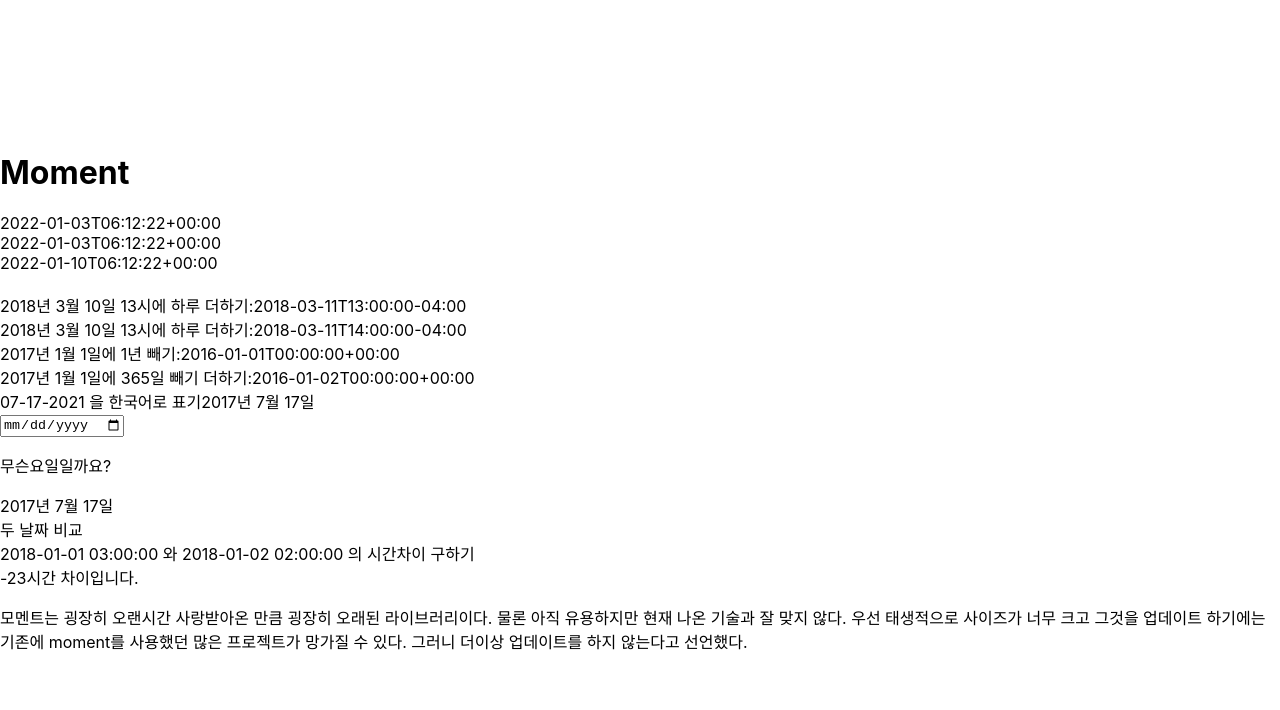
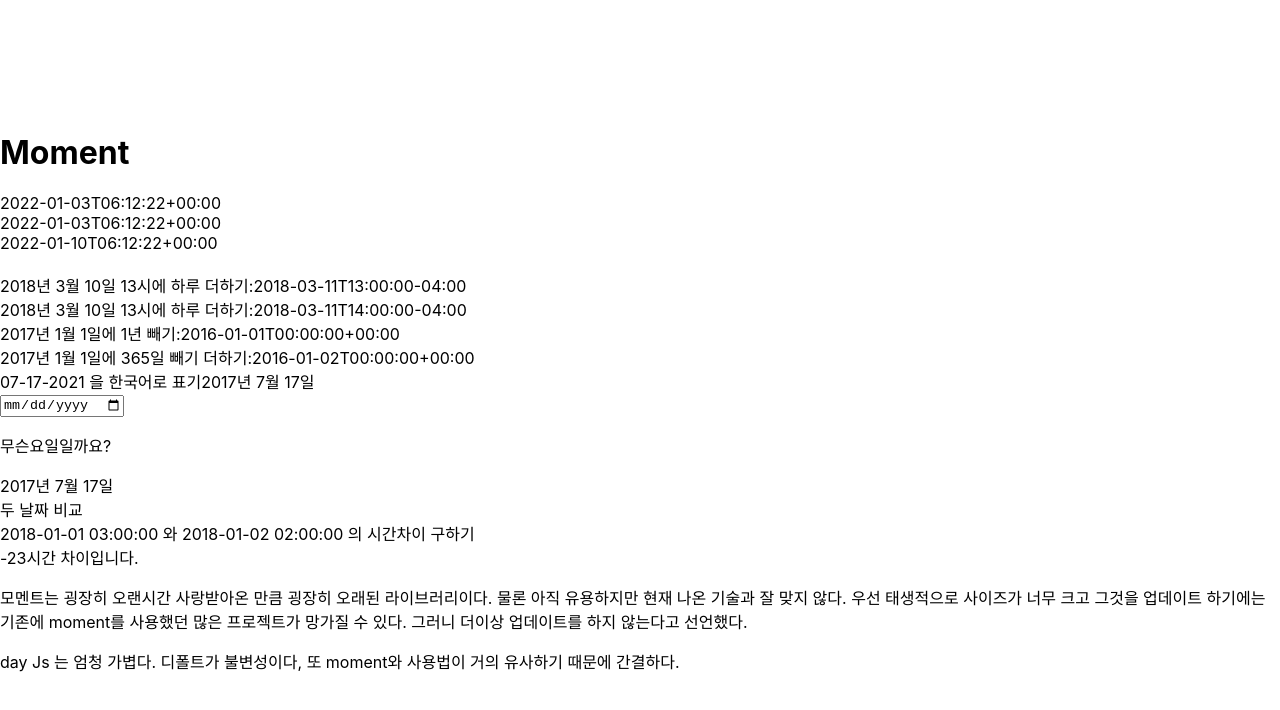
Before and after one commit to hanamDeveloper/playground_react, a React (Create React App) app: page /moment in a window 1280 px wide. Shown: the top 710 px of the page. Built offline with nearby package versions, Linux system fonts and the light colour scheme.

Commit message:
Install recoil

```diff
--- a/package.json
+++ b/package.json
@@ -13,6 +13,7 @@
     "react-dom": "^17.0.2",
     "react-router-dom": "^6.2.1",
     "react-scripts": "4.0.3",
+    "recoil": "^0.6.1",
     "styled-components": "^5.3.3",
     "web-vitals": "^1.1.2"
   },
--- a/src/App.js
+++ b/src/App.js
@@ -8,12 +8,13 @@
 import PZoomImage from "./pages/PZoomImage";
 import PComment from "./pages/PComment";
 import MomentExample from "./pages/Moment";
+import { RecoilRoot } from "recoil";
 
 function App() {
   return (
     <UserProvider>
+      <RecoilRoot>
         <div className="container">
-
           <Routes>
             <Route exact path="/" element={<Home />} />
             <Route exact path="/infiniteScroll" element={<PInfiniteScroll />} />
@@ -23,8 +24,8 @@
             <Route exact path="/comment" element={<PComment />} />
             <Route exact path="/moment" element={<MomentExample />} />
           </Routes>
-
         </div>
+      </RecoilRoot>
     </UserProvider>
   );
 }
--- /dev/null
+++ b/src/components/RecoilTodo.js
@@ -0,0 +1,3 @@
+import React from 'react'
+
+const
--- a/src/pages/Moment.js
+++ b/src/pages/Moment.js
@@ -56,6 +56,9 @@
             <p>모멘트는 굉장히 오랜시간 사랑받아온 만큼 굉장히 오래된 라이브러리이다.
                 물론 아직 유용하지만 현재 나온 기술과 잘 맞지 않다. 우선 태생적으로 사이즈가 너무 크고 그것을 업데이트 하기에는 기존에 moment를 사용했던 많은 프로젝트가 망가질 수 있다. 그러니 더이상 업데이트를 하지 않는다고 선언했다.
             </p>
+
+            <p>day Js 는 엄청 가볍다. 디폴트가 불변성이다, 또 moment와 사용법이 거의 유사하기 때문에 간결하다.
+            </p>
         </div>
     )
 }
--- /dev/null
+++ b/src/store/recoil.js
@@ -0,0 +1,6 @@
+import { atom } from 'react';
+
+export const fontSizeState = atom({
+    key: "fontSizeState",
+    default: 14,
+})
```
Also changed, not shown: 1 other file (tests, documents, lock files or other folders). Lines whose indentation alone changed are shown as unchanged.
